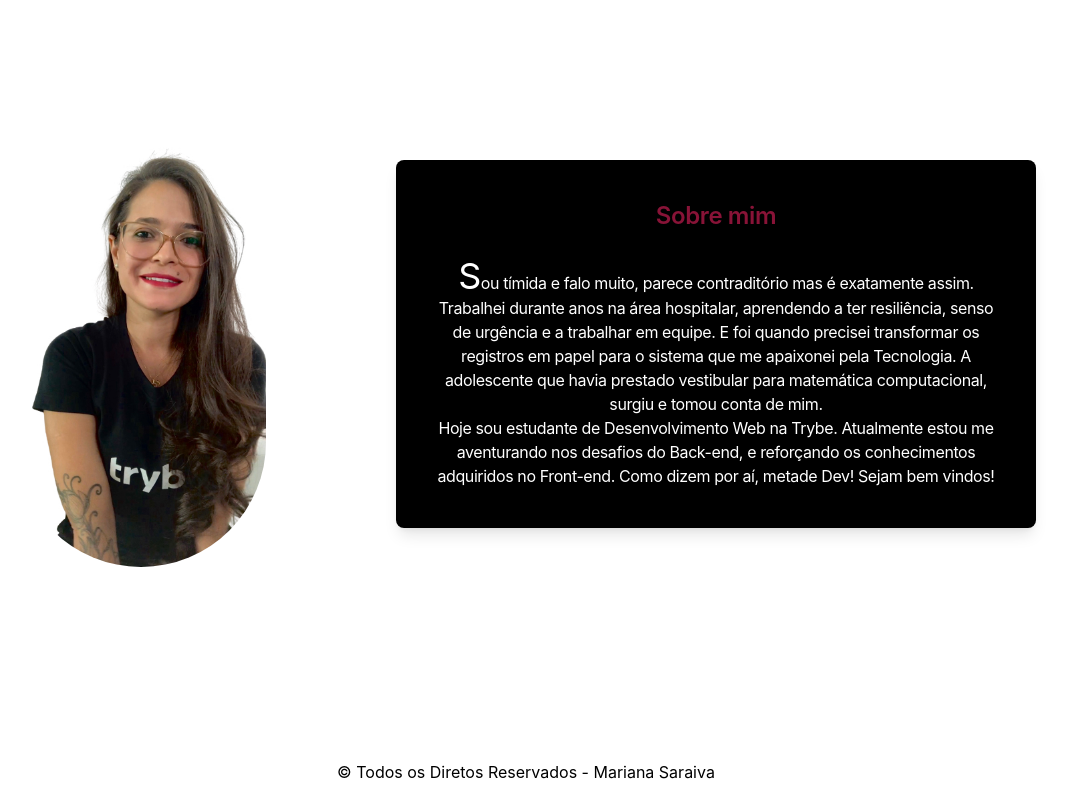
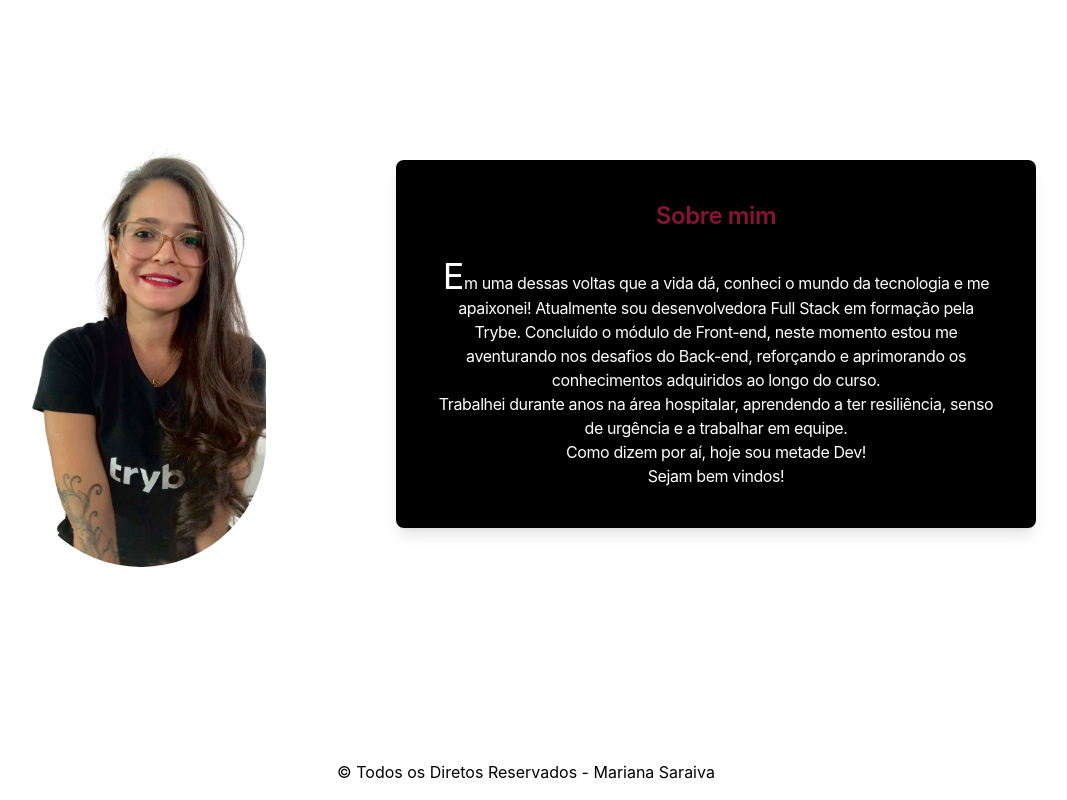
Before and after one commit to marianasaraiva/marianasaraiva.github.io, a React (Create React App) app: page / in a window 1280 px wide. Shown: the part 932-1732 px from the top of the page, without its empty margins (114-1181 px from the left). Built offline with nearby package versions, Linux system fonts and the light colour scheme.

Commit message:
feat: edit text about

```diff
--- a/src/pages/Home.js
+++ b/src/pages/Home.js
@@ -36,11 +36,15 @@ function Home() {
         <ContainerAbout>
           <TitleAbout id="about">Sobre mim</TitleAbout>
           <p>
-          <Span>S</Span>ou tímida e falo muito, parece contraditório mas é exatamente assim. Trabalhei durante anos na área hospitalar, aprendendo a ter resiliência, senso de urgência e a trabalhar em equipe. E foi quando precisei transformar os registros em papel para o sistema que me apaixonei pela Tecnologia. A adolescente que havia prestado vestibular para matemática computacional, surgiu e tomou conta de mim.
+          <Span>E</Span>m uma dessas voltas que a vida dá, conheci o mundo da tecnologia e me apaixonei! Atualmente sou desenvolvedora Full Stack em formação pela Trybe. Concluído o módulo de Front-end, neste momento estou me aventurando nos desafios do Back-end, reforçando e aprimorando os conhecimentos adquiridos ao longo do curso.
           </p>
           <p>
-          Hoje sou estudante de Desenvolvimento Web na Trybe. Atualmente estou me aventurando nos desafios do Back-end, e reforçando os conhecimentos adquiridos no Front-end. Como dizem por aí, metade Dev! Sejam bem vindos!
+          Trabalhei durante anos na área hospitalar, aprendendo a ter resiliência, senso de urgência e a trabalhar em equipe.
           </p>
+          <p>
+          Como dizem por aí, hoje sou metade Dev!
+          </p>
+          <p>Sejam bem vindos!</p>
         </ContainerAbout>
       </AboutStyle>
       <Footer />
```
